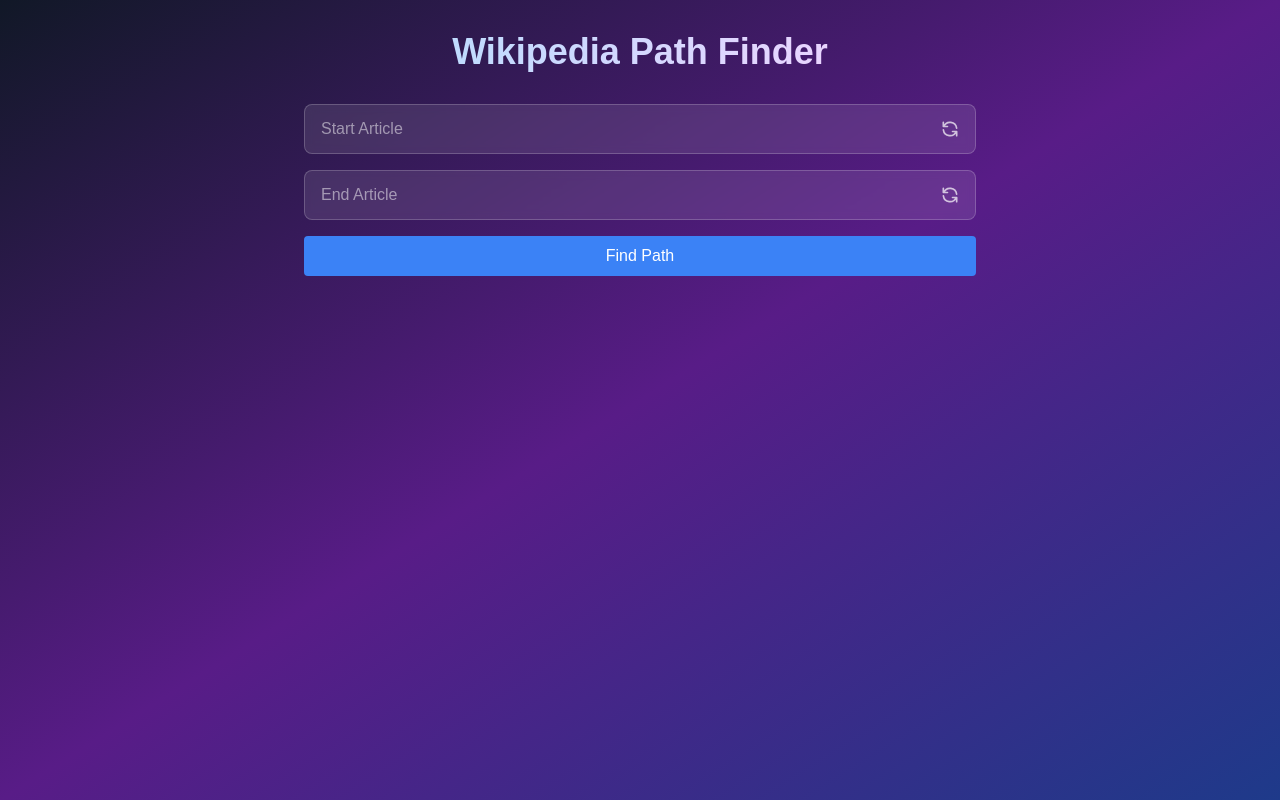
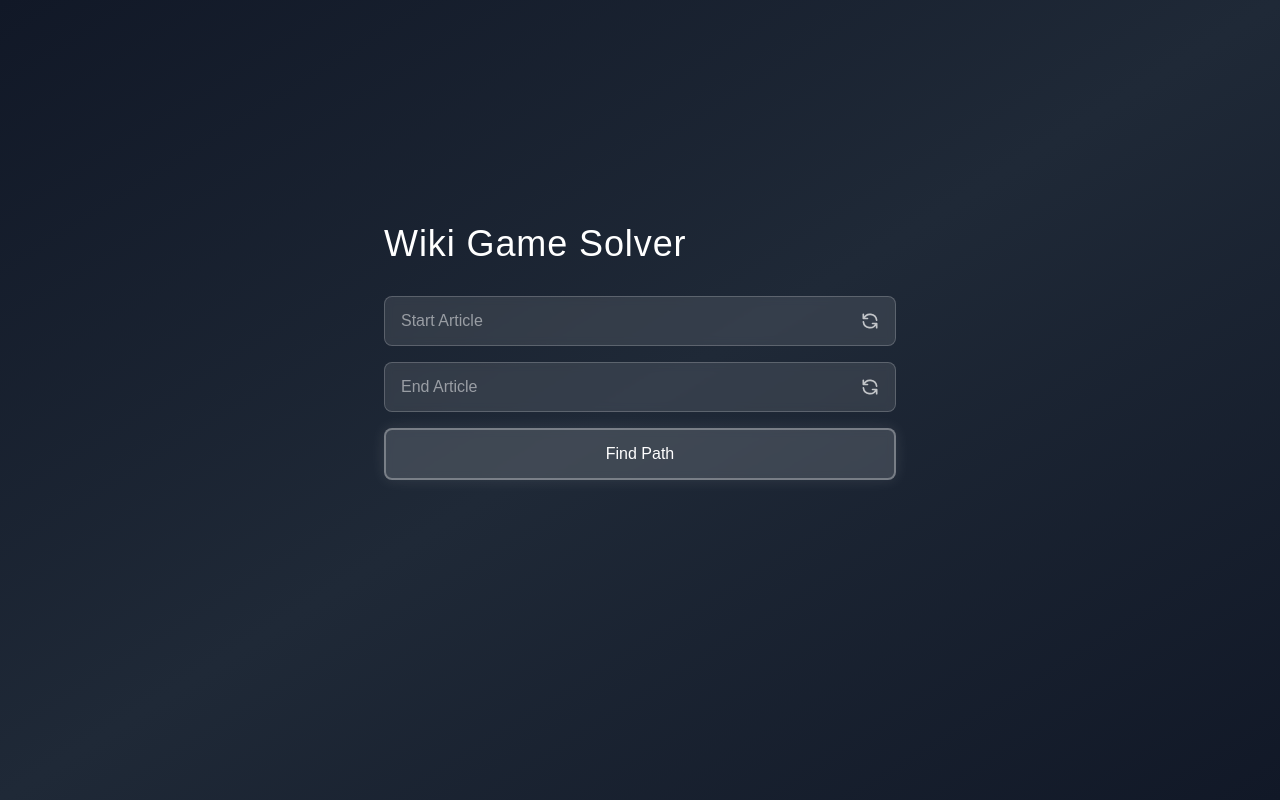
Before and after one commit to OKNG/wikipedia_solver, a Next.js app: page / in a window 1280 px wide. Built offline with nearby package versions, Linux system fonts and the light colour scheme.

Commit message:
UI updates
UI update

Center content vertically

```diff
--- a/app/page.tsx
+++ b/app/page.tsx
@@ -312,12 +312,13 @@
   };
 
   return (
-    <div className="min-h-screen bg-gradient-to-br from-gray-900 via-purple-900 to-blue-900 p-8">
-      <main className="max-w-2xl mx-auto flex flex-col gap-8 items-center">
+    <div className="min-h-screen bg-gradient-to-br from-gray-900 via-gray-800 to-gray-900 p-8">
+      <div className="max-w-lg mx-auto min-h-screen flex flex-col justify-center -mt-20">
+        <div className="space-y-8">
           {path.length === 0 && (
             <>
-            <h1 className="text-4xl font-bold text-transparent bg-clip-text bg-gradient-to-r from-blue-200 to-purple-200">
-              Wikipedia Path Finder
+              <h1 className="text-4xl font-light tracking-wide text-white">
+                Wiki Game Solver
               </h1>
 
               <form onSubmit={findShortestPath} className="w-full space-y-4">
@@ -412,7 +413,10 @@
                 <button
                   type="submit"
                   disabled={loading}
-                className="w-full bg-blue-500 text-white p-2 rounded hover:bg-blue-600 disabled:bg-gray-400"
+                  className="w-full px-4 py-3 bg-white/15 border-2 border-white/30 rounded-lg text-white font-medium
+                  hover:bg-white/25 hover:border-white/40 transition-all backdrop-blur-sm
+                  disabled:opacity-50 disabled:cursor-not-allowed
+                  shadow-[0_0_15px_rgba(255,255,255,0.1)]"
                 >
                   {loading ? "Searching..." : "Find Path"}
                 </button>
@@ -434,7 +438,7 @@
 
           {path.length > 0 && (
             <div className="w-full">
-            <h2 className="text-xl font-semibold mb-4 text-center text-white">
+              <h2 className="text-2xl font-light tracking-wide mb-4 text-center text-white">
                 Path Found ({currentCardIndex + 1} of {path.length} steps)
               </h2>
 
@@ -493,7 +497,8 @@
               </div>
             </div>
           )}
-      </main>
+        </div>
+      </div>
 
       {(showStartSuggestions || showEndSuggestions) && (
         <div
```
Lines whose indentation alone changed are shown as unchanged.
